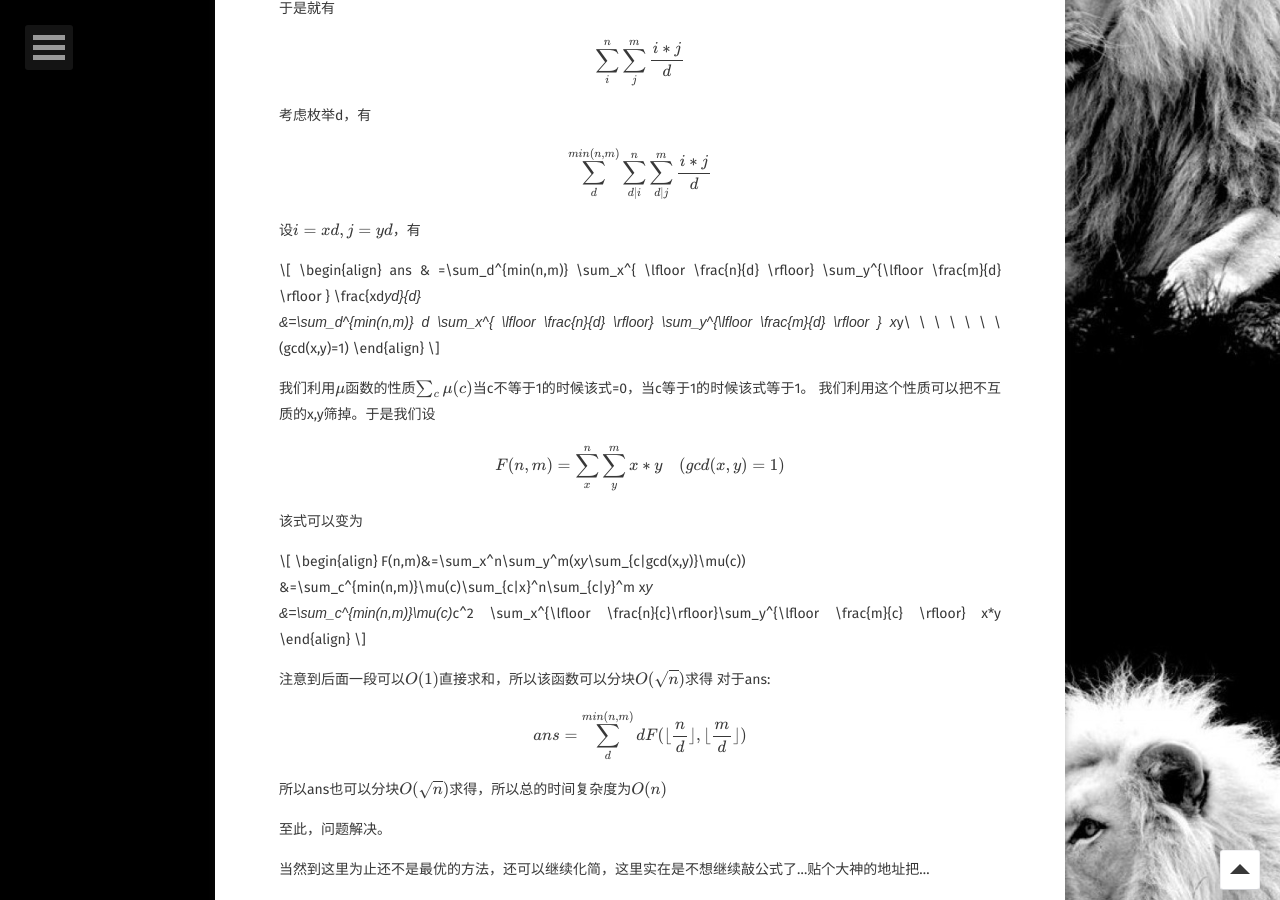
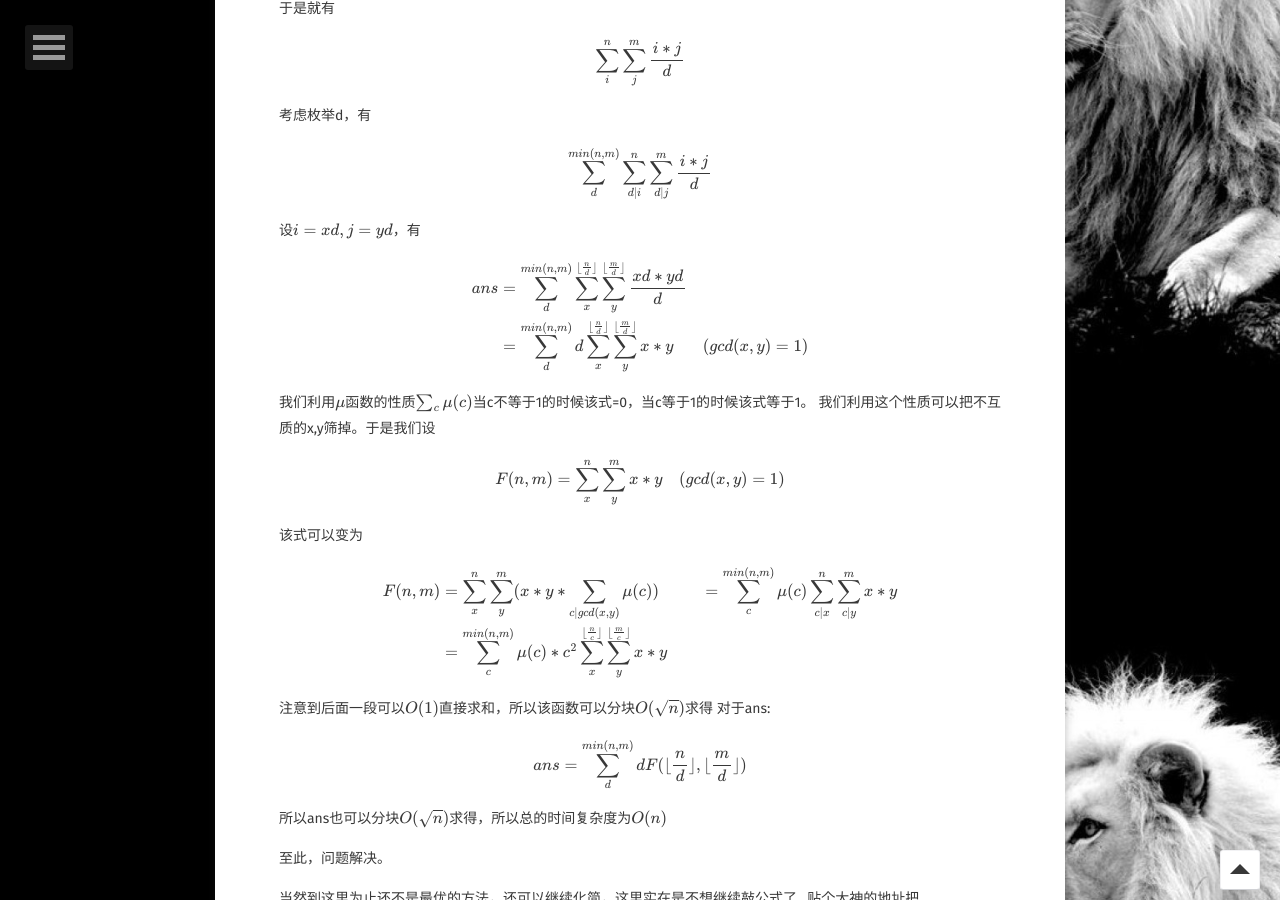
Before and after one commit to BlackWaters/BlackWaters.github.io, a Jekyll site: the page built from _posts/2017-1-10-fanyan.md, in a window 1280 px wide and 900 px high, scrolled down 2327 px. Built offline with Jekyll 4.4.1, drawn with Linux system fonts in a browser that asks for light colours; some web fonts are replaced; formulas are drawn with MathJax 3; comment, search, counter and statistics services are not loaded.

```diff
--- a/_posts/2017-1-10-fanyan.md
+++ b/_posts/2017-1-10-fanyan.md
@@ -107,12 +107,12 @@ ans=\sum_i^n\sum_j^m \frac{i*j}{gcd(i,j)}
 
 设\\(i=xd,j=yd  \\)，有
 
-\\[
+$$
 \begin{align}
-ans & =\sum_d^{min(n,m)} \sum_x^{ \lfloor \frac{n}{d} \rfloor} \sum_y^{\lfloor \frac{m}{d} \rfloor } \frac{xd*yd}{d} \\
+ans&=\sum_d^{min(n,m)} \sum_x^{ \lfloor \frac{n}{d} \rfloor} \sum_y^{\lfloor \frac{m}{d} \rfloor } \frac{xd*yd}{d} \\
 &=\sum_d^{min(n,m)} d \sum_x^{ \lfloor \frac{n}{d} \rfloor} \sum_y^{\lfloor \frac{m}{d} \rfloor } x*y\ \ \ \ \ \ \ (gcd(x,y)=1)
 \end{align}
-\\]
+$$
 
 我们利用\\(\mu\\)函数的性质\\(\sum_{c} \mu(c) \\)当c不等于1的时候该式=0，当c等于1的时候该式等于1。 我们利用这个性质可以把不互质的x,y筛掉。于是我们设
 
@@ -122,13 +122,13 @@ F(n,m)=\sum_x^n\sum_y^m x*y \ \ \ \ (gcd(x,y)=1)
 
 该式可以变为
 
-\\[
+$$
 \begin{align}
-F(n,m)&=\sum_x^n\sum_y^m(x*y*\sum_{c|gcd(x,y)}\mu(c)) \\
-&=\sum_c^{min(n,m)}\mu(c)\sum_{c|x}^n\sum_{c|y}^m x*y \\
-&=\sum_c^{min(n,m)}\mu(c)*c^2 \sum_x^{\lfloor \frac{n}{c}\rfloor}\sum_y^{\lfloor \frac{m}{c} \rfloor} x*y
+F(n,m)&=\sum_x^n\sum_y^m(x*y*\sum_{c|gcd(x,y)} \mu(c))
+& = \sum_c^{min(n,m)}\mu(c)\sum_{c|x}^n\sum_{c|y}^m x*y \\
+& = \sum_c^{min(n,m)}\mu(c)*c^2 \sum_x^{\lfloor \frac{n}{c}\rfloor}\sum_y^{\lfloor \frac{m}{c} \rfloor} x*y
 \end{align}
-\\]
+$$
 
 注意到后面一段可以\\(O(1)\\)直接求和，所以该函数可以分块\\(O(\sqrt{n})\\)求得
 对于ans:
```
